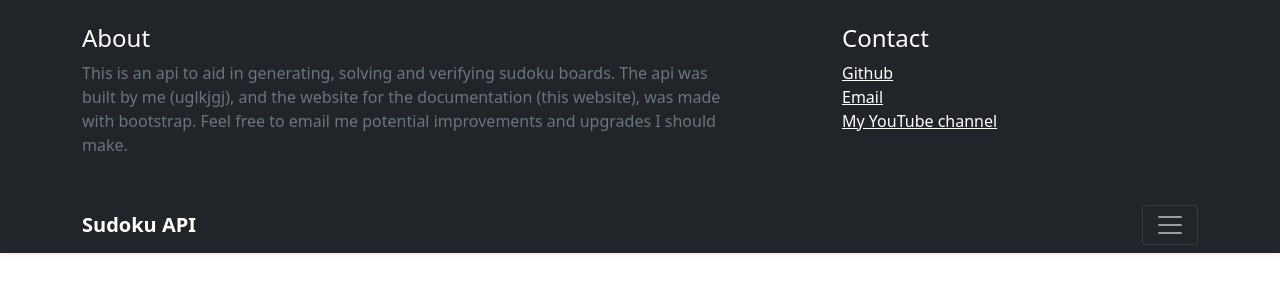
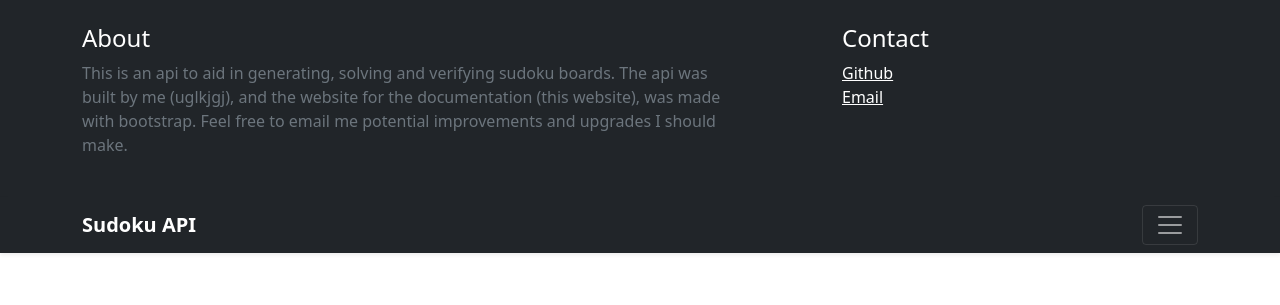
Before and after one commit to aarochuk/sudoku-api, a Flask app: page / in a window 1280 px wide, after a click that opens the changed part. Shown: the top 305 px of the page. Run offline with Flask 2, Linux system fonts and the light colour scheme.

Commit message:
Update index.html

```diff
--- a/templates/index.html
+++ b/templates/index.html
@@ -43,9 +43,7 @@
           <h4 class="text-white">Contact</h4>
           <ul class="list-unstyled">
             <li><a href="https://github.com/uglkjgj" target="_blank" class="text-white">Github</a></li>
-            <li><a href="mailto:aoapythontesting@gmail.com" target="_blank" class="text-white">Email</a></li>
-            <li><a href="https://www.youtube.com/channel/UCFRJvWpkGbWrtrF9o0B-U6g" target="_blank" class="text-white">My YouTube channel</a></li>
-
+            <li><a href="mailto:odinahandyt@gmail.com" target="_blank" class="text-white">Email</a></li>
           </ul>
         </div>
       </div>
```
